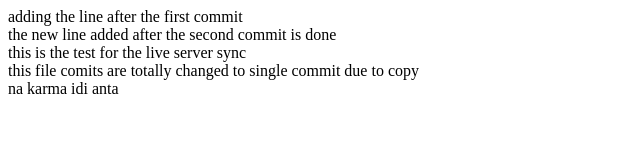
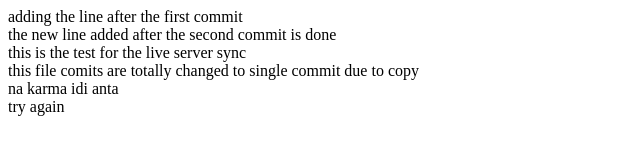
Before and after one commit to Hemanth-Kumar-Rajoli/try-onece-more, a website: page index.html in a window 1280 px wide. Shown: the full height of the page, 0-640 px from the left. Drawn offline with Linux system fonts and the light colour scheme.

Commit message:
this is fourth commit

```diff
--- a/index.html
+++ b/index.html
@@ -11,5 +11,6 @@
     <div>this is the test for the live server sync</div>
     <div>this file comits are totally changed to single commit due to copy</div>
     <div>na karma idi anta</div>
+    <div>try again</div>
 </body>
 </html>
```
